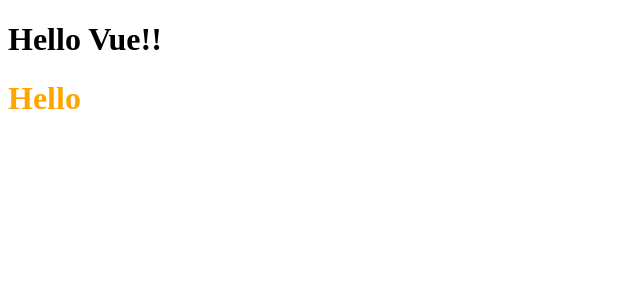
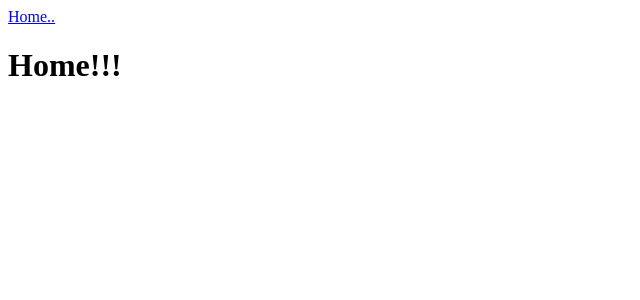
Before and after one commit to bomi8489/vue-webpack, a Vue app: page / in a window 1280 px wide. Shown: the top 300 px of the page, without its empty margins (0-640 px from the left). Built offline with nearby package versions, Linux system fonts and the light colour scheme.

Commit message:
Feat: Add router

```diff
--- a/package.json
+++ b/package.json
@@ -27,6 +27,7 @@
   },
   "dependencies": {
     "vue": "^3.3.4",
+    "vue-router": "^4.2.4",
     "vuex": "^4.1.0"
   }
 }
--- a/src/App.vue
+++ b/src/App.vue
@@ -1,19 +1,13 @@
 <template>
-  <h1>{{ msg }}</h1>
-  <HelloComponent />
+  <RouterLink to="/">
+    Home..
+  </RouterLink>
+  <RouterView />
 </template>
 
 <script>
-import HelloComponent from '~/components/HelloComponent'
 
 export default {
-  components: {
-    HelloComponent
-  },
-  data() {
-    return {
-      msg: 'Hello Vue!!'
-    }
-  }
+
 }
 </script>
--- a/src/main.js
+++ b/src/main.js
@@ -1,7 +1,9 @@
 import { createApp } from 'vue'
 import App from '~/App'
 import store from '~/store'
+import router from '~/routes'
 
 const app = createApp(App)
 app.use(store)
+app.use(router)
 app.mount('#app')
--- /dev/null
+++ b/src/routes/HomeComponent.vue
@@ -0,0 +1,3 @@
+<template>
+  <h1>Home!!!</h1>
+</template>
--- /dev/null
+++ b/src/routes/index.js
@@ -0,0 +1,14 @@
+import { createRouter, createWebHistory } from 'vue-router'
+import HomeComponent from './HomeComponent'
+
+export default createRouter({
+  history: createWebHistory(),
+  // 페이지 전환시 스크롤 위치 초기화
+  scrollBehavior: () => ({ top: 0 }),
+  routes: [
+    {
+      path: '/',
+      component: HomeComponent
+    }
+  ]
+})
--- a/webpack.config.js
+++ b/webpack.config.js
@@ -13,6 +13,7 @@
   entry: './src/main.js',
   output: {
     path: path.resolve(__dirname, 'dist'),
+    publicPath: '/',
     clean: true
   },
   module: {
@@ -41,5 +42,8 @@
         { from: 'static' }
       ]
     })
-  ]
+  ],
+  devServer: {
+    historyApiFallback: true
+  }
 }
```
Also changed, not shown: src/store/index.js (line endings or trailing spaces), src/store/message.js (line endings or trailing spaces), 1 other file (tests, documents, lock files or other folders).
